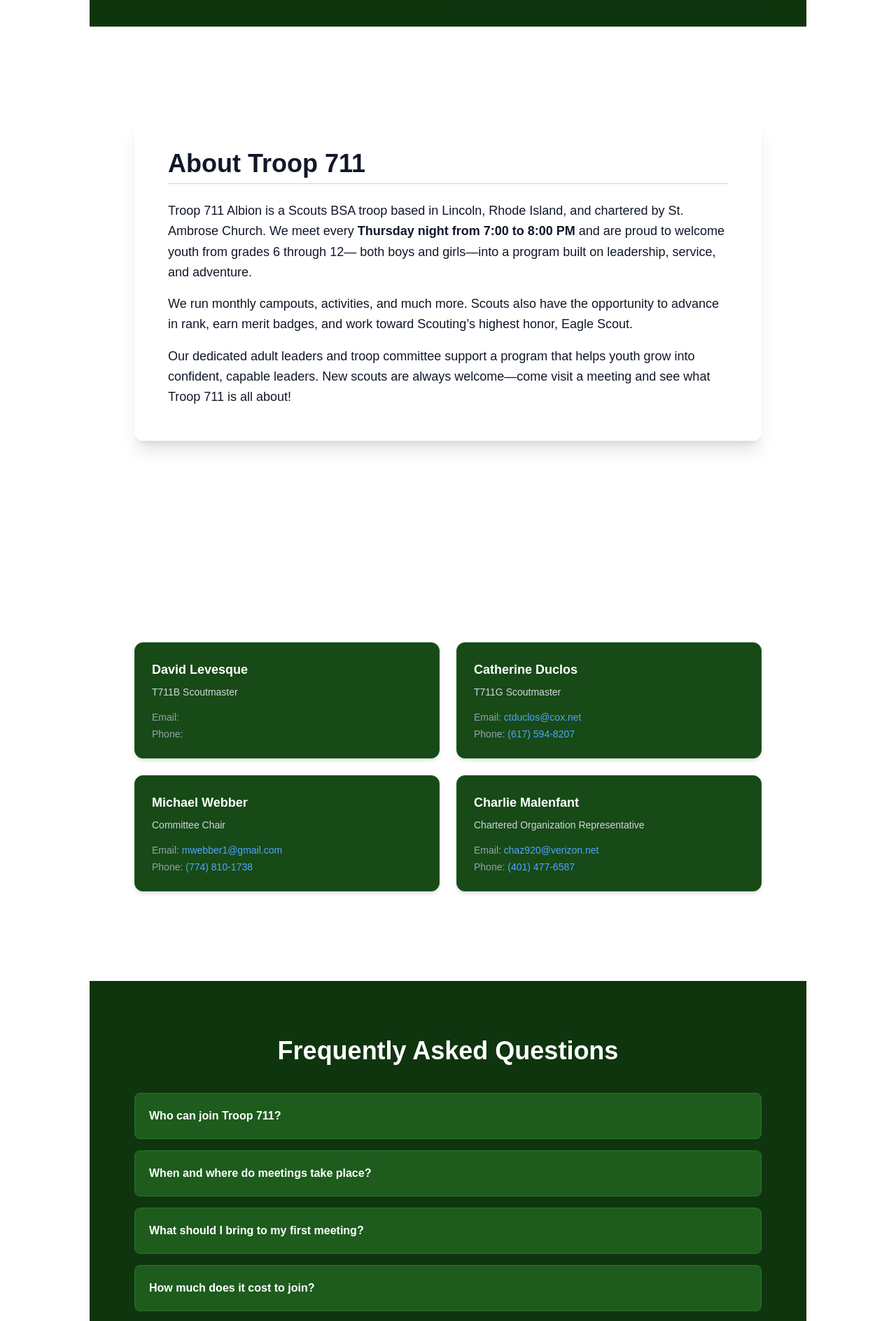
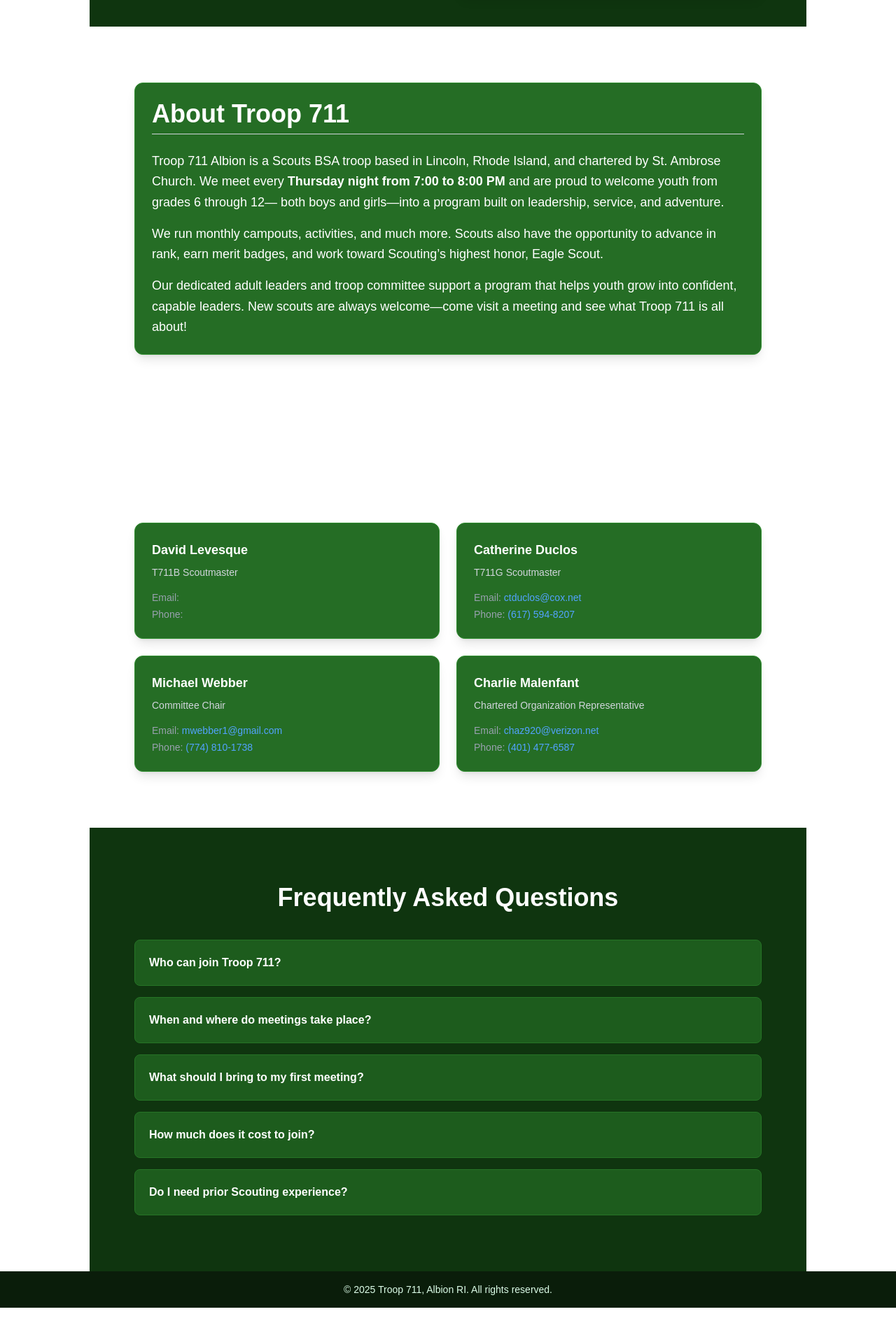
Before and after one commit to XCraftMan52/troop711, a Next.js app: page / in a window 1280 px wide. Shown: the part 438-2326 px from the top of the page at 70% size. Built offline with nearby package versions, Linux system fonts and the light colour scheme.

Commit message:
feat: update About, Contact, Footer components with consistent styling and layout adjustments

```diff
--- a/src/app/components/About.tsx
+++ b/src/app/components/About.tsx
@@ -4,7 +4,7 @@ import React from 'react';
 export default function About() {
   return (
     <section id="about" className="py-20 px-6 md:px-16 text-white">
-      <div className="max-w-4xl mx-auto bg-white text-gray-900 rounded-xl shadow-xl p-8 md:p-12">
+      <div className="bg-[#256d25] text-white border border-[#2f8f2f] rounded-xl p-6 shadow-lg">
         <h2 className="text-3xl md:text-4xl font-extrabold mb-6 border-b border-gray-300 pb-2">
           About Troop 711
         </h2>
--- a/src/app/components/Contact.tsx
+++ b/src/app/components/Contact.tsx
@@ -38,7 +38,7 @@ export default function Contact() {
   {contacts.map((contact, idx) => (
     <div
       key={idx}
-      className="bg-[#174a17] text-white p-6 rounded-xl shadow-md border border-[#1e5d1e] space-y-2"
+      className="bg-[#256d25] text-white border border-[#2f8f2f] rounded-xl p-6 shadow-lg space-y-2"
     >
       <h3 className="text-lg font-semibold">{contact.name}</h3>
       <p className="text-sm text-gray-300">{contact.role}</p>
--- a/src/app/components/Footer.tsx
+++ b/src/app/components/Footer.tsx
@@ -1,6 +1,6 @@
 export default function Footer() {
   return (
-    <footer className="bg-gray-800 text-white py-4 mt-8">
+    <footer className="bg-[#0a1d0a] text-green-100 text-center text-sm py-4">
       <div className="container mx-auto text-center">
         <p>© {new Date().getFullYear()} Troop 711, Albion RI. All rights reserved.</p>
       </div>
--- a/src/app/page.tsx
+++ b/src/app/page.tsx
@@ -6,7 +6,7 @@ import FAQ from "./components/FAQ";
 
 export default function Home() {
   return (
-      <div className="space-y-12 max-w-5xl mx-auto ">
+      <div className="max-w-5xl mx-auto">
       <Hero />
       <About />
       <Contact />
```
